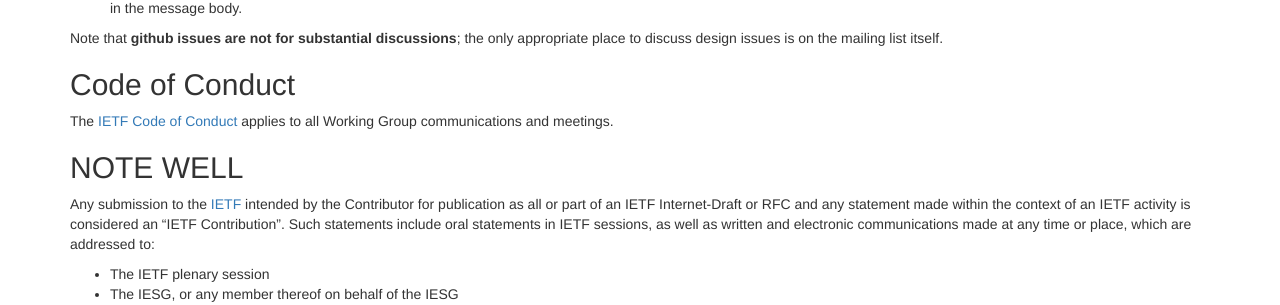
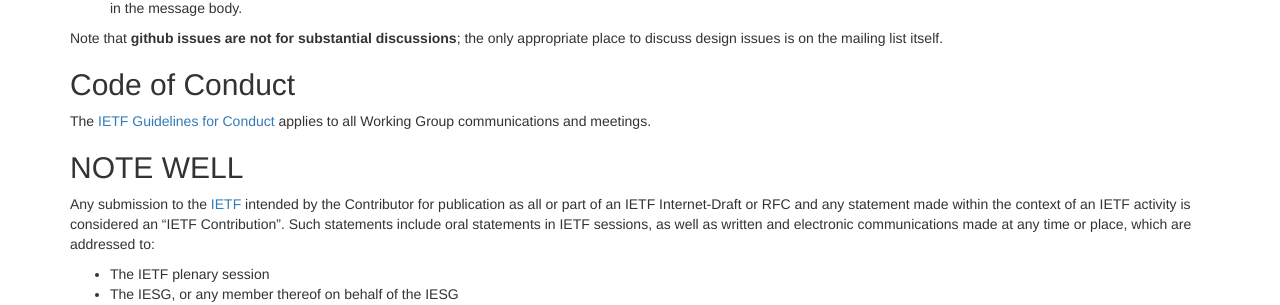
Before and after one commit to httpwg/httpwg.github.io, a Jekyll site: the page built from about/policies/index.md, in a window 1280 px wide and 1269 px high. Shown: the part 595-900 px from the top of the window. Built offline with Jekyll 4.4.1, drawn with Linux system fonts in a browser that asks for light colours.

Commit message:
correct name

```diff
--- a/about/policies/index.md
+++ b/about/policies/index.md
@@ -43,7 +43,7 @@ providing a link to the issue in the message body.
 
 ## Code of Conduct
 
-The [IETF Code of Conduct](http://tools.ietf.org/html/rfc7154) applies to all Working Group communications and meetings.
+The [IETF Guidelines for Conduct](http://tools.ietf.org/html/rfc7154) applies to all Working Group communications and meetings.
 
 ## NOTE WELL
 
```
